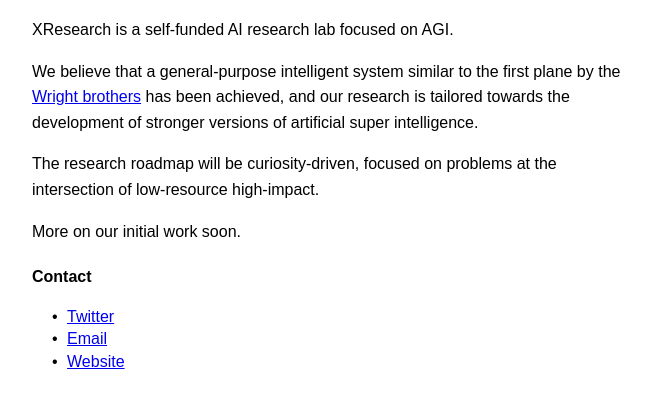
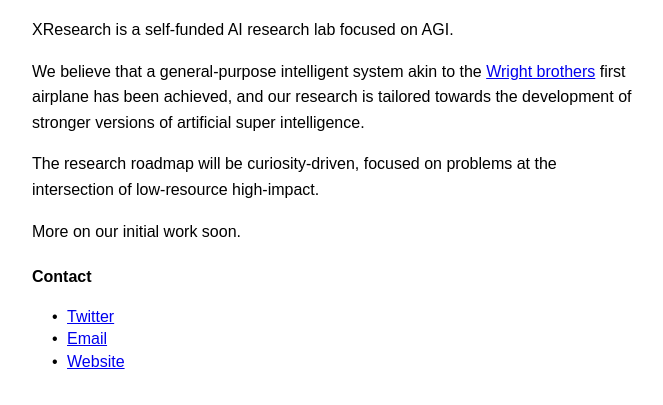
Before and after one commit to HusseinLezzaik/xresearch.ai, a plain HTML site: page index.html in a window 1280 px wide. Shown: the part 149-554 px from the top of the page, without its empty margins (304-967 px from the left). Drawn offline with Linux system fonts and the light colour scheme.

Commit message:
rephrahse?

```diff
--- a/index.html
+++ b/index.html
@@ -58,7 +58,7 @@
     <div class="container">
         <h1>XResearch</h1>
         <p>XResearch is a self-funded AI research lab focused on AGI.</p>
-        <p>We believe that a general-purpose intelligent system similar to the first plane by the <a href="https://en.wikipedia.org/wiki/Wright_brothers#First_powered_flight" target="_blank">Wright brothers</a> has been achieved,
+        <p>We believe that a general-purpose intelligent system akin to the <a href="https://en.wikipedia.org/wiki/Wright_brothers#First_powered_flight" target="_blank">Wright brothers</a> first airplane has been achieved,
            and our research is tailored towards the development of stronger versions of artificial super intelligence.
         </p>
         <p>The research roadmap will be curiosity-driven, focused on problems at the intersection of low-resource high-impact.
```
